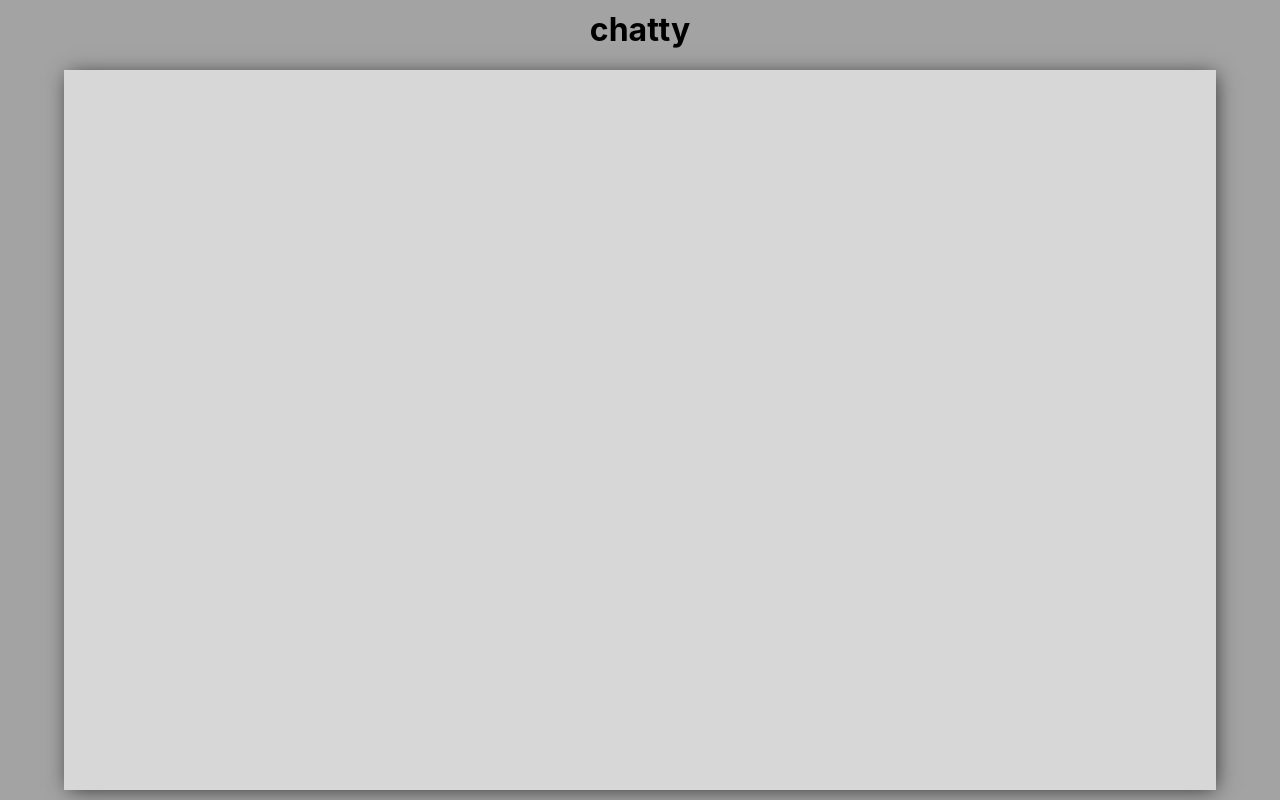
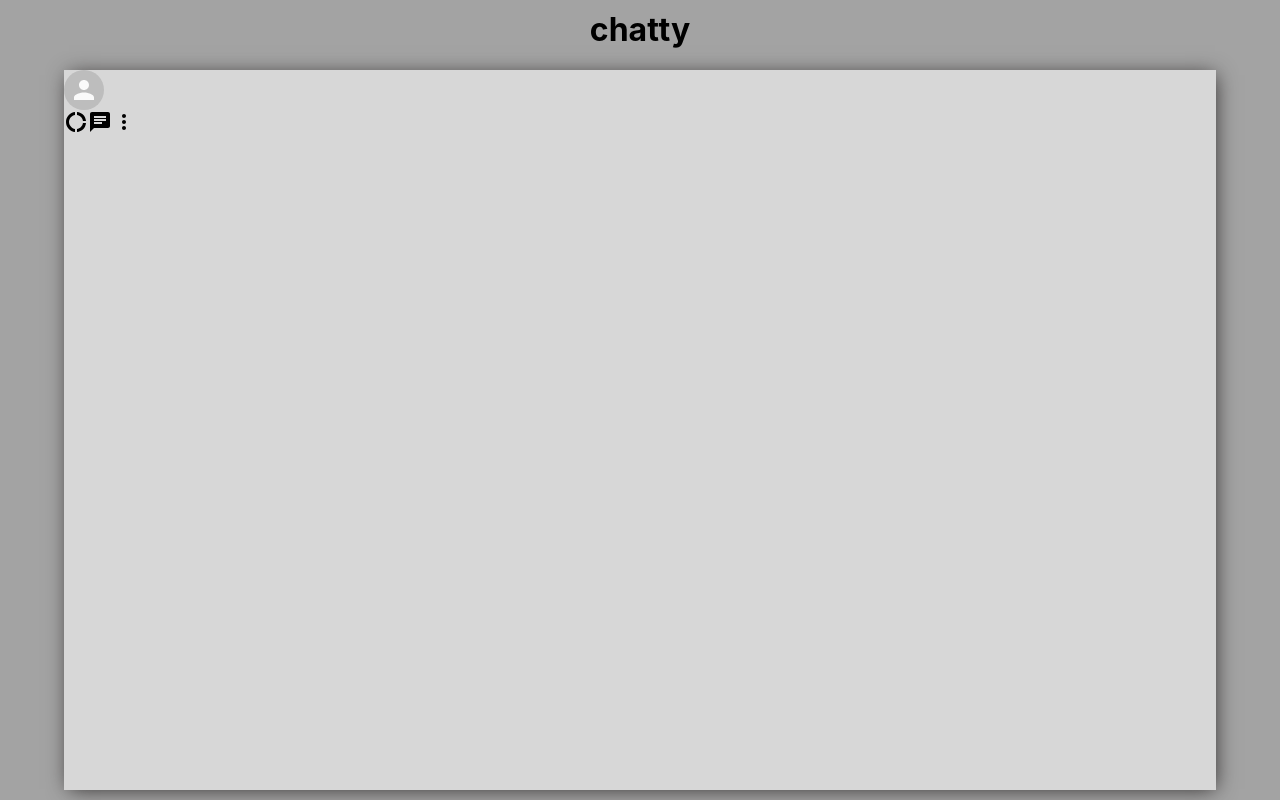
Before and after one commit to likithaaa/chatty, a React (Create React App) app: page / in a window 1280 px wide. Built offline with nearby package versions, Linux system fonts and the light colour scheme.

Commit message:
Add icons for sidebar

```diff
--- a/package.json
+++ b/package.json
@@ -3,6 +3,8 @@
   "version": "0.1.0",
   "private": true,
   "dependencies": {
+    "@material-ui/core": "^4.11.0",
+    "@material-ui/icons": "^4.9.1",
     "@testing-library/jest-dom": "^4.2.4",
     "@testing-library/react": "^9.5.0",
     "@testing-library/user-event": "^7.2.1",
--- a/src/Sidebar.jsx
+++ b/src/Sidebar.jsx
@@ -1,12 +1,25 @@
 import React from 'react';
 import './Sidebar.css';
+import { Avatar } from '@material-ui/core';
+import DonutLargeIcon from '@material-ui/icons/DonutLarge';
+import ChatIcon from '@material-ui/icons/Chat';
+import MoreVertIcon from '@material-ui/icons/MoreVert';
 
 function Sidebar() {
   return (
     <div className="sidebar">
-      <div className="sidebarHeader"></div>
+      <div className="sidebarHeader">
+        <Avatar />
+        <div className="sidebarRight">
+          <DonutLargeIcon />
+          <ChatIcon />
+          <MoreVertIcon />
+        </div>
+      </div>
 
       <div className="sidebarSearch"></div>
+
+      <div className="sidebar_chats"></div>
     </div>
   );
 }
```
Also changed, not shown: 1 other file (tests, documents, lock files or other folders).
